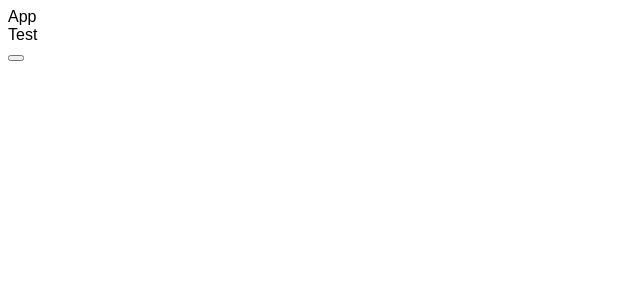
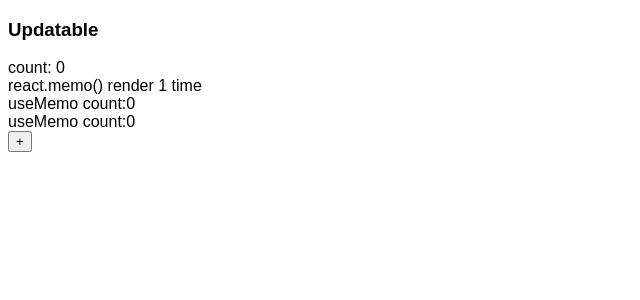
Before and after one commit to alekspot/react-all, a React app: page / in a window 1280 px wide. Shown: the top 300 px of the page, without its empty margins (0-640 px from the left). Built offline with nearby package versions, Linux system fonts and the light colour scheme.

Commit message:
memo demo

```diff
--- a/src/components/App.tsx
+++ b/src/components/App.tsx
@@ -1,18 +1,15 @@
 import * as React from 'react';
-import {toStr} from '@utils/utils';
-import {Test} from './Test/Test';
+import {Updatable} from '@components/Updatable';
+
 
 
 export const App: React.FC = () => {
     const [count, setCount] = React.useState(0);
-    if (count) {
-        return null;
-    }
 
     return (
-        <div>App
-            <Test />
-            <button onClick={() => {setCount(count + 1);}}></button>
-        </div>
+        <>
+            <Updatable {...{count}}/>
+            <button onClick={() => {setCount(count + 1);}}>+</button>
+        </>
     );
 };
--- /dev/null
+++ b/src/components/Memo.tsx
@@ -0,0 +1,37 @@
+import * as React from 'react';
+
+export const Const = React.memo(() => {
+
+    React.useEffect(() => {
+        console.debug('Const render!');
+    });
+
+    return <div>react.memo() render 1 time</div>;
+});
+
+
+
+// Если принимает пропсы, то можно отменить перерисовку при их изменении
+
+// export const Const = React.memo<Props>(() => {
+
+//     React.useEffect(() => {
+//         console.debug('Const render!');
+//     });
+
+//     return <div>react.memo() render 1 time</div>;
+// }, (prevProps) => {
+//     console.debug({prevProps});
+
+//     return false;
+
+// });
+
+// export const Const: React.FC = () => {
+
+//     React.useEffect(() => {
+//         console.debug('Const render!');
+//     });
+
+//     return <div>Const</div>;
+// };
--- a/src/components/Test/Test.tsx
+++ /dev/null
@@ -1,8 +0,0 @@
-import * as React from 'react';
-
-export const Test: React.FC = () => {
-
-    return (
-        <div>Test</div>
-    );
-};
--- /dev/null
+++ b/src/components/Updatable.tsx
@@ -0,0 +1,26 @@
+import * as React from 'react';
+import {Const} from './Memo';
+
+type Props = {
+    count: number
+}
+
+export const Updatable: React.FC<Props> = ({count}) => {
+    //const memoizedValue = useMemo(() => computeExpensiveValue(a, b), [a, b]);
+
+    const memoChild1 = React.useMemo(() => <div>useMemo count:{count}</div>, []);
+
+    const memoChild2 = React.useMemo(() => <div>useMemo count:{count}</div>, [count]);
+
+
+    return (
+        <>
+            <h3>Updatable</h3>
+            count: {count}
+            <Const />
+            {memoChild1}
+            {memoChild2}
+        </>
+
+    );
+};
```
Also changed, not shown: .eslintrc.js, 1 other file (tests, documents, lock files or other folders).
